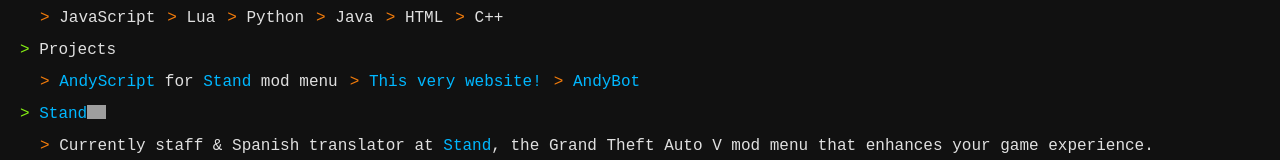
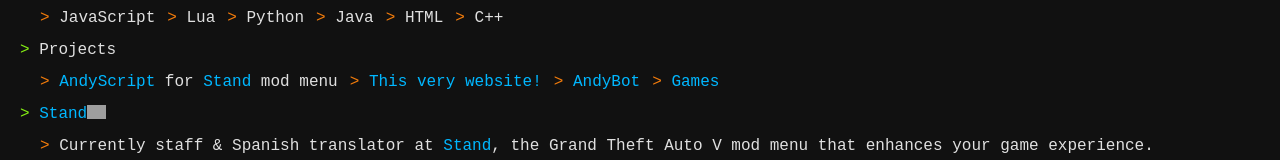
Before and after one commit to Lancito01/lancito01.dev, a React (Vite) app: page /about in a window 1280 px wide. Shown: the part 262-422 px from the top of the page. Built offline with nearby package versions, Linux system fonts and the light colour scheme; grey boxes are pictures that could not be loaded.

Commit message:
added "games" to proyects in /about

```diff
--- a/src/pages/About/About.jsx
+++ b/src/pages/About/About.jsx
@@ -36,6 +36,7 @@
                 <p><span className="secondary-color">&gt;</span> <a href="https://github.com/Lancito01/andyscript">AndyScript</a> for <a href="https://stand.gg">Stand</a> mod menu</p>
                 <p className="pl-3"><span className="secondary-color">&gt;</span> <a href="https://github.com/Lancito01/lancito01.dev">This very website!</a></p>
                 <p className="pl-3"><span className="secondary-color">&gt;</span> <Link to="/andybot">AndyBot</Link></p>
+                <p className="pl-3"><span className="secondary-color">&gt;</span> <Link to="/games">Games</Link></p>
             </ul>
             <h3 className=" pt-2" style={{ height: "32px" }}><a href="https://stand.gg"><span className="accent-color">&gt;</span> Stand <img id="stand-logo" src={standLogo}></img></a></h3>
             <ul className="stand-desc ml-5 pt-2">
```
